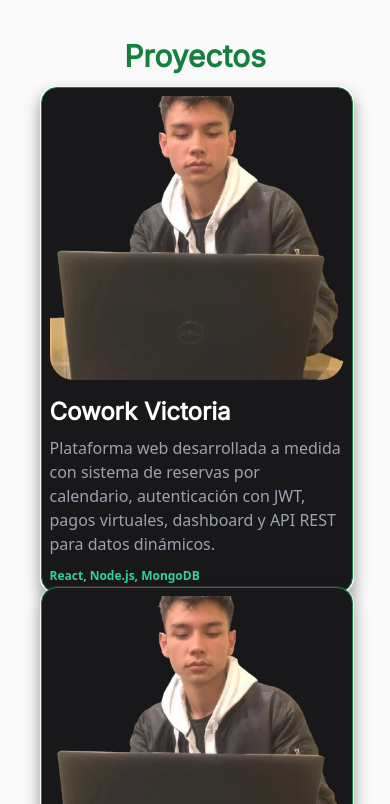
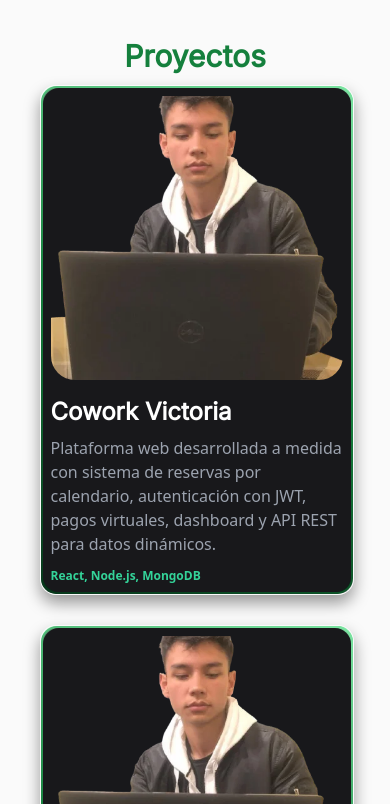
Before and after one commit to DilanGerber/portfolio-dilan, a Next.js app: page / in a window 390 px wide. Shown: the part 720-1524 px from the top of the page. Built offline with nearby package versions, Linux system fonts and the light colour scheme.

Commit message:
animations de CardProjects terminadas

```diff
--- a/src/components/home/projects/Projects.jsx
+++ b/src/components/home/projects/Projects.jsx
@@ -41,7 +41,7 @@ const Projects = () => {
   return (
     <section className='relative px-4 mt-10 max-w-[1000px] mx-auto'>
       <h2 className="text-3xl lg:text-4xl font-bold font-inter text-green-700 dark:text-gray-900 text-center">Proyectos</h2>
-      <div className="grid grid-cols-1 md:grid-cols-2 w-full max-w-[1000px] gap-x-8  ">
+      <div className="grid grid-cols-1 md:grid-cols-2 w-full max-w-[1000px] gap-x-8 gap-y-10 md:gap-y-0 ">
   {projectData.map(({ id, title, description, image, tecnologies, link }) => (
     <PinContainer key={id} title={title} href={link} className="w-full h-full">
       <CardProjects
--- a/src/components/ui/CardProjects.jsx
+++ b/src/components/ui/CardProjects.jsx
@@ -2,7 +2,14 @@ import Image from "next/image";
 
 const CardProjects = ({ image, title, description, tecnologies, link }) => {
   return (
-    <div className="relative flex flex-col items-center w-[80vw] sm:w-[350px] lg:w-[470px] bg-zinc-900 rounded-2xl shadow-lg hover:shadow-xl transition-all duration-300 border border-green-700 ">
+    <div className="relative flex flex-col items-center w-[80vw] sm:w-[350px] lg:w-[470px]
+      bg-zinc-900 rounded-2xl shadow-lg hover:shadow-xl transition-all duration-300
+      border-2 border-green-700
+      before:absolute before:-inset-44 md:before:-inset-32 before:rounded-[25px] before:border-[4px] before:border-transparent
+      before:bg-gradient-to-r before:from-green-300 before:via-transparent before:to-green-950
+      before:animate-border-spin before:pointer-events-none">
+
+      <div className="relative w-full h-full bg-zinc-900 rounded-2xl z-10">
       {/* Imagen del proyecto */}
       <div className="relative w-full h-[300px] rounded-3xl overflow-hidden p-2">
         <Image
@@ -15,16 +22,12 @@ const CardProjects = ({ image, title, description, tecnologies, link }) => {
       </div>
 
       {/* Contenido de la card */}
-      <div className="  w-full p-2">
+      <div className="w-full p-2">
         <h1 className="font-bold text-2xl text-white font-inter">{title}</h1>
         <p className="text-base text-gray-400 mt-2">{description}</p>
         <p className="text-xs text-emerald-400 font-semibold mt-3">{tecnologies}</p>
       </div>
-
-      {/* Botón de enlace
-      <div href={link} className="mt-5 bg-green-500 hover:bg-green-600 text-white px-5 py-2 rounded-lg transition-all duration-300">
-        Ver Proyecto
-      </div> */}
+      </div>
     </div>
   );
 };
--- a/tailwind.config.mjs
+++ b/tailwind.config.mjs
@@ -15,7 +15,7 @@ export default {
         },
       },
       animation: {
-        'border-glow': 'spin 4s linear infinite',
+        'border-spin': 'spin 5s linear infinite',
       },
       colors: {
         background: "var(--background)",
```
